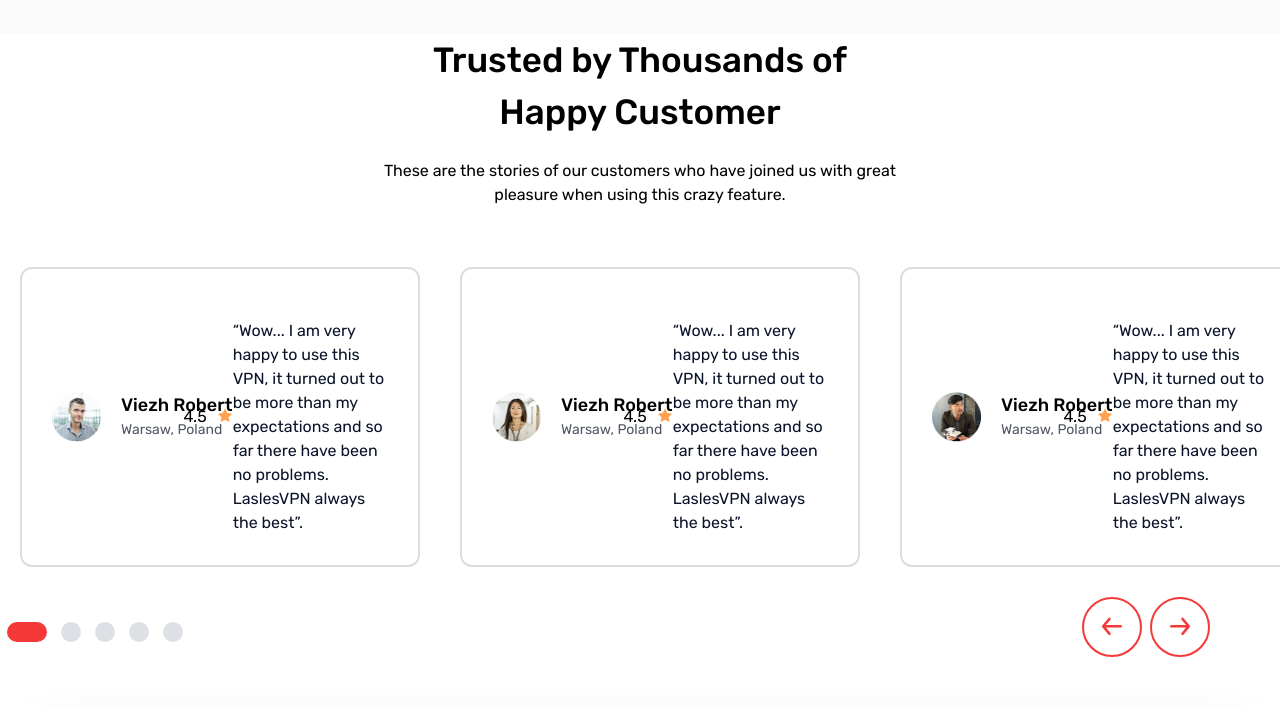
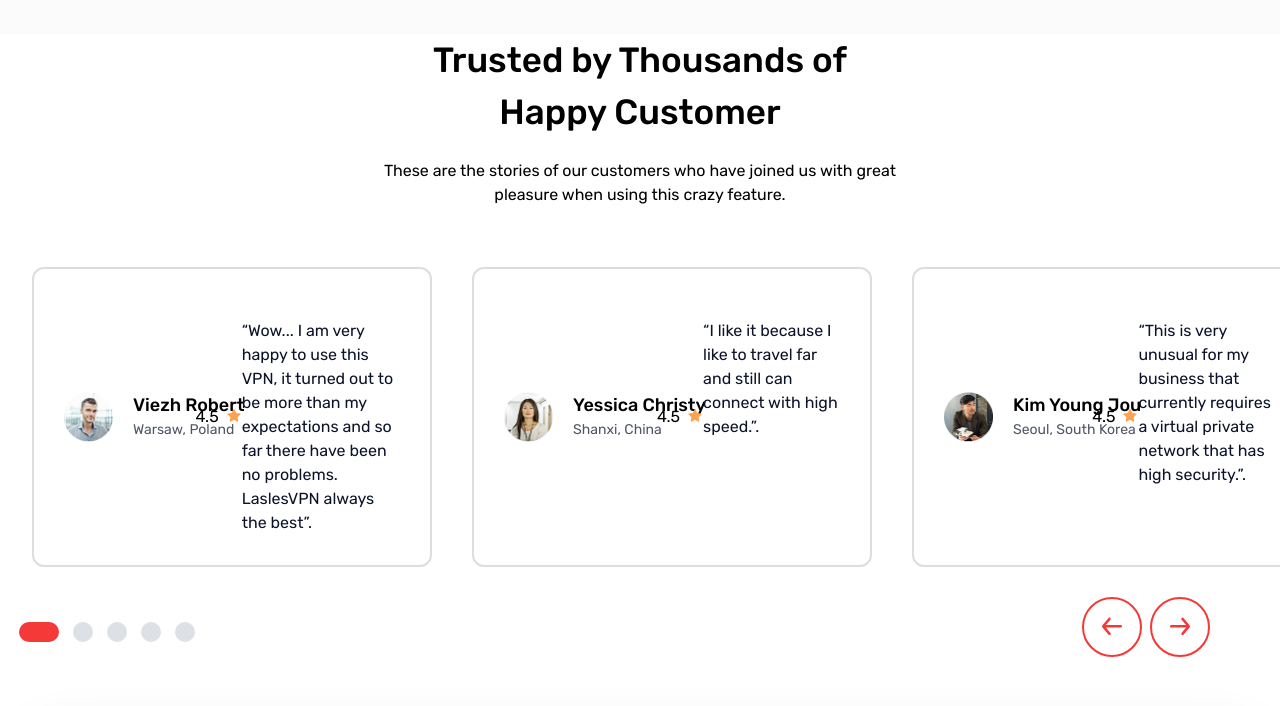
Before and after one commit to Nehaboora033/vpn, a plain HTML site: page index.html in a window 1280 px wide. Shown: the part 3774-4480 px from the top of the page. Drawn offline with nearby package versions, Linux system fonts and the light colour scheme.

Commit message:
added some  changes

```diff
--- a/assets/css/style.css
+++ b/assets/css/style.css
@@ -4,6 +4,39 @@
     font-family: "Rubik", sans-serif;
     /* outline:2px solid red; */
 }
+
+/* section5 */
+.loop-slider {
+    .company {
+        animation-name: loop;
+        animation-timing-function: linear;
+        animation-iteration-count: infinite;
+        animation-direction: var(--direction);
+        animation-duration: var(--duration);
+    }
+}
+
+@keyframes loop {
+    0% {
+        transform: translateX(0);
+    }
+
+    100% {
+        transform: translateX(-50%);
+    }
+}
+
+.company img {
+    max-width: none;
+}
+
+/* navbar */
+
+nav.scrolled {
+    box-shadow: 0 -25px 20px 0 rgba(0, 0, 0, 0.2), 0 6px 20px 0 rgba(0, 0, 0, 0.19);
+}
+
+
 
 /* section6 */
 
@@ -156,8 +189,6 @@
         display: flex !important;
         justify-content: center;
     }
-
-
 }
 
 @media(max-width:998px) {
@@ -177,48 +208,34 @@
     }
 }
 
-/* section5 */
-.loop-slider {
-    .company {
-        animation-name: loop;
-        animation-timing-function: linear;
-        animation-iteration-count: infinite;
-        animation-direction: var(--direction);
-        animation-duration: var(--duration);
+@media(min-width:768px) {
+    .over-slider {
+        z-index: 2;
+    }
+
+    .slick-list {
+        overflow: visible !important;
+        padding: 0 20% 0 0;
+        position: relative;
+    }
+
+    .slick-list::after {
+        content: ' ';
+        position: absolute;
+        top: 0px;
+        bottom: 0px;
+        width: 4000px;
+        right: 100%;
+        background-color: white;
     }
 }
-
-@keyframes loop {
-    0% {
-        transform: translateX(0);
-    }
-
-    100% {
-        transform: translateX(-50%);
-    }
-}
-
-.company img {
-    max-width: none;
-}
-
-/* navbar */
-
-nav.scrolled {
-    box-shadow: 0 -25px 20px 0 rgba(0, 0, 0, 0.2), 0 6px 20px 0 rgba(0, 0, 0, 0.19);
-}
-
-
-
-
-
 
 @media(max-width:1024px) {
 
     .activeNavBar .menu-icon span:first-child {
         transform: rotate(44deg);
         transform-origin: left;
-        transition:all 200ms linear;
+        transition: all 200ms linear;
     }
 
     .activeNavBar .menu-icon span:nth-child(2) {
--- a/index.html
+++ b/index.html
@@ -27,23 +27,25 @@
             </div>
             <div class="flex items-center xl:gap-[250px] lg:gap-[100px] max-lg:flex-row-reverse gap-[16px]">
 
-                <button class="menu-icon w-11 h-7 cursor-pointer flex z-30 justify-between flex-col border-none lg:hidden"
+                <button
+                    class="menu-icon w-11 h-7 cursor-pointer flex z-30 justify-between flex-col border-none lg:hidden"
                     onclick="menuIcon()">
                     <span class="w-full h-1 bg-[#F53838] rounded transition duration-100 ease-linear"></span>
                     <span class="w-full h-1 bg-[#F53838] rounded"></span>
                     <span class="w-full h-1 bg-[#F53838] rounded"></span>
                 </button>
-                <div class="flex gap-9 items-center menu-list lg:flex-row max-lg:flex-col max-lg:justify-center max-lg:h-full max-lg:w-[75%] max-lg:fixed max-lg:top-0 max-lg:-right-full z-10  transition duration-100 ease-linear max-lg:bg-white">
+                <div
+                    class="flex gap-9 items-center menu-list lg:flex-row max-lg:flex-col max-lg:justify-center max-lg:h-full max-lg:w-[75%] max-lg:fixed max-lg:top-0 max-lg:-right-full z-10  transition-all max-lg:bg-white">
                     <a href=""
-                        class="text-[#4F5665] max-lg:text-[#F53838] font-normal fs_md  hover:font-semibold hover:text-[#F53855] transition-colors duration-200">About</a>
+                        class="text-[#4F5665] max-lg:text-[#F53838] font-normal fs_md  hover:font-semibold hover:text-[#F53855] transition-colors duration-200 text-stroke-3">About</a>
                     <a href=""
-                        class="text-[#4F5665]  max-lg:text-[#F53838] font-normal fs_md hover:font-semibold hover:text-[#F53855] transition-colors duration-200">Features</a>
+                        class="text-[#4F5665]  max-lg:text-[#F53838] font-normal fs_md hover:font-semibold hover:text-[#F53855] transition-colors duration-200 text-stroke-3">Features</a>
                     <a href=""
-                        class="text-[#4F5665]  max-lg:text-[#F53838] font-normal fs_md hover:font-semibold hover:text-[#F53855] transition-colors duration-200">Pricing</a>
+                        class="text-[#4F5665]  max-lg:text-[#F53838] font-normal fs_md hover:font-semibold hover:text-[#F53855] transition-colors duration-200 text-stroke-3">Pricing</a>
                     <a href=""
-                        class="text-[#4F5665] max-lg:text-[#F53838] font-normal fs_md hover:font-semibold hover:text-[#F53855] transition-colors duration-200">Testimonials</a>
+                        class="text-[#4F5665] max-lg:text-[#F53838] font-normal fs_md hover:font-semibold hover:text-[#F53855] transition-colors duration-200 text-stroke-3">Testimonials</a>
                     <a href=""
-                        class="text-[#4F5665] max-lg:text-[#F53838] font-normal fs_md hover:font-semibold hover:text-[#F53855] transition-colors duration-200">Help</a>
+                        class="text-[#4F5665] max-lg:text-[#F53838] font-normal fs_md hover:font-semibold hover:text-[#F53855] transition-colors duration-200 ">Help</a>
                 </div>
                 <div class="flex sm:gap-7 gap-4 items-center">
                     <p
@@ -90,7 +92,7 @@
                         <p class="fw_sm fs_xl text-[#4F5665]">Users</p>
                     </div>
                 </div>
-                <div class="w-1 bg-[#EEEFF2] h-[125px] rounded-sm md:block hidden"></div>
+                <div class="w-[2px] bg-[#EEEFF2] h-[125px] rounded-sm md:block hidden"></div>
                 <div class="flex sm:gap-9 gap-6 items-center">
                     <div class="h-[55px] w-[55px] rounded-full bg-[#FFECEC] flex items-center justify-center">
                         <svg width="24" height="25" viewBox="0 0 24 25" fill="none" xmlns="http://www.w3.org/2000/svg">
@@ -104,7 +106,7 @@
                         <p class="fw_sm fs_xl text-[#4F5665]">Users</p>
                     </div>
                 </div>
-                <div class="w-1 bg-[#EEEFF2] h-[125px] rounded-sm md:block hidden"></div>
+                <div class="w-[2px] bg-[#EEEFF2] h-[125px] rounded-sm md:block hidden"></div>
                 <div class="flex sm:gap-9 gap-6 items-center">
                     <div class="h-[55px] w-[55px] rounded-full bg-[#FFECEC] flex items-center justify-center">
                         <svg width="25" height="25" viewBox="0 0 25 25" fill="none" xmlns="http://www.w3.org/2000/svg">
@@ -275,10 +277,11 @@
                 <h2 class="font-medium fs_3xl text-black text-center max-w-[383px] mx-auto">Huge Global Network of Fast
                     VPN
                 </h2>
-                <p class="text-center text-[#4F5665] fs_md font-normal max-w-[555px] mx-auto mt-5 sm:mb-36 mb-24">See <span
-                        class="font-bold ">LaslesVPN</span>
+                <p class="text-center text-[#4F5665] fs_md font-normal max-w-[555px] mx-auto mt-5 sm:mb-36 mb-24">See
+                    <span class="font-bold ">LaslesVPN</span>
                     everywhere
-                    to make it easier for you when you move locations.</p>
+                    to make it easier for you when you move locations.
+                </p>
             </div>
             <img src="./assets/images/png/Huge Global.png" alt="image" class="w-full">
             <div class="w-full flex flex-col relative py-6 overflow-hidden">
@@ -310,7 +313,7 @@
         </div>
     </section>
     <!-- section5 -->
-    <section class="pb-[57px]">
+    <section class="pb-[57px] overflow-hidden">
 
         <div class="container mx-auto px-3">
             <div class="flex justify-center flex-col items-center">
@@ -320,9 +323,6 @@
                     our customers who have joined us with great pleasure
                     when using this crazy feature.</p>
             </div>
-        </div>
-        <div class="container ml-auto">
-
             <div class=" slider mt-[60px]">
                 <div class=" card max-w-[400px] rounded-xl border-2  p-[30px] h-full border-[#DDDDDD] cursor-pointer ">
                     <div class="flex items-center justify-between ">
@@ -330,11 +330,11 @@
                             <img src="./assets/images/png/img1.png" alt="profile" class="mr-5">
                             <div>
                                 <p class="font-medium name  align-middle whitespace-nowrap">Viezh Robert</p>
-                                <p class="font-normal location text-[#4F5665] whitespace-nowrap">Warsaw, Poland</p>
+                                <p class="font-normal location text-[#4F5665]">Warsaw, Poland</p>
                             </div>
                         </div>
                         <div class="flex items-center">
-                            <p class="mr-[10px]">4.5</p>
+                            <p class="mr-[7px]">4.5</p>
                             <svg width="16" height="17" viewBox="0 0 16 17" fill="none"
                                 xmlns="http://www.w3.org/2000/svg">
                                 <path
@@ -353,12 +353,12 @@
                         <div class=" max-w-[182px] h-[50px] flex">
                             <img src="./assets/images/png/img2.png" alt="profile" class="mr-5">
                             <div>
-                                <p class="font-medium name align-middle whitespace-nowrap">Viezh Robert</p>
-                                <p class="font-normal location text-[#4F5665] whitespace-nowrap">Warsaw, Poland</p>
+                                <p class="font-medium name align-middle whitespace-nowrap">Yessica Christy</p>
+                                <p class="font-normal location text-[#4F5665] ">Shanxi, China</p>
                             </div>
                         </div>
                         <div class="flex items-center ">
-                            <p class="mr-[10px]">4.5</p>
+                            <p class="mr-[7px]">4.5</p>
                             <svg width="16" height="17" viewBox="0 0 16 17" fill="none"
                                 xmlns="http://www.w3.org/2000/svg">
                                 <path
@@ -367,23 +367,20 @@
                             </svg>
                         </div>
                     </div>
-                    <p class="max-w-[340px] font-normal about text-[#0B132A] align-middle mt-5">“Wow... I am very happy
-                        to use this VPN,
-                        it turned out to be more than my
-                        expectations and so far there have been no
-                        problems. LaslesVPN always the best”.</p>
+                    <p class="max-w-[340px] font-normal about text-[#0B132A] align-middle mt-5">“I like it because I
+                        like to travel far and still can connect with high speed.”.</p>
                 </div>
                 <div class=" card max-w-[400px] rounded-xl border-2 p-[30px] h-full border-[#DDDDDD] cursor-pointer ">
                     <div class="flex items-center justify-between ">
                         <div class=" max-w-[182px] h-[50px] flex">
                             <img src="./assets/images/png/img3.png" alt="profile" class="mr-5">
                             <div>
-                                <p class="font-medium name align-middle whitespace-nowrap">Viezh Robert</p>
-                                <p class="font-normal location text-[#4F5665] whitespace-nowrap">Warsaw, Poland</p>
+                                <p class="font-medium name align-middle whitespace-nowrap">Kim Young Jou</p>
+                                <p class="font-normal location text-[#4F5665]">Seoul, South Korea</p>
                             </div>
                         </div>
                         <div class="flex items-center">
-                            <p class="mr-[10px]">4.5</p>
+                            <p class="mr-[7px]">4.5</p>
                             <svg width="16" height="17" viewBox="0 0 16 17" fill="none"
                                 xmlns="http://www.w3.org/2000/svg">
                                 <path
@@ -392,11 +389,8 @@
                             </svg>
                         </div>
                     </div>
-                    <p class="max-w-[340px] font-normal about text-[#0B132A] align-middle mt-5">“Wow... I am very happy
-                        to use this VPN,
-                        it turned out to be more than my
-                        expectations and so far there have been no
-                        problems. LaslesVPN always the best”.</p>
+                    <p class="max-w-[340px] font-normal about text-[#0B132A] align-middle mt-5">“This is very unusual
+                        for my business that currently requires a virtual private network that has high security.”.</p>
                 </div>
                 <div class=" card max-w-[400px] rounded-xl border-2 p-[30px] h-full border-[#DDDDDD] cursor-pointer ">
                     <div class="flex items-center justify-between ">
@@ -408,7 +402,7 @@
                             </div>
                         </div>
                         <div class="flex items-center">
-                            <p class="mr-[10px]">4.5</p>
+                            <p class="mr-[7px]">4.5</p>
                             <svg width="16" height="17" viewBox="0 0 16 17" fill="none"
                                 xmlns="http://www.w3.org/2000/svg">
                                 <path
@@ -428,12 +422,12 @@
                         <div class=" max-w-[182px] h-[50px] flex">
                             <img src="./assets/images/png/img2.png" alt="profile" class="mr-5">
                             <div>
-                                <p class="font-medium name align-middle whitespace-nowrap">Viezh Robert</p>
-                                <p class="font-normal location text-[#4F5665] whitespace-nowrap">Warsaw, Poland</p>
+                                <p class="font-medium name align-middle whitespace-nowrap">Yessica Christy</p>
+                                <p class="font-normal location text-[#4F5665] whitespace-nowrap">Shanxi, China</p>
                             </div>
                         </div>
                         <div class="flex items-center ">
-                            <p class="mr-[10px]">4.5</p>
+                            <p class="mr-[7px]">4.5</p>
                             <svg width="16" height="17" viewBox="0 0 16 17" fill="none"
                                 xmlns="http://www.w3.org/2000/svg">
                                 <path
@@ -442,23 +436,20 @@
                             </svg>
                         </div>
                     </div>
-                    <p class="max-w-[340px] font-normal about text-[#0B132A] align-middle mt-5">“Wow... I am very happy
-                        to use this VPN,
-                        it turned out to be more than my
-                        expectations and so far there have been no
-                        problems. LaslesVPN always the best”.</p>
+                    <p class="max-w-[340px] font-normal about text-[#0B132A] align-middle mt-5">“I like it because I
+                        like to travel far and still can connect with high speed.”.</p>
                 </div>
                 <div class=" card max-w-[400px] rounded-xl border-2 p-[30px] h-full border-[#DDDDDD] cursor-pointer">
                     <div class="flex items-center justify-between ">
                         <div class=" max-w-[182px] h-[50px] flex">
                             <img src="./assets/images/png/img3.png" alt="profile" class="mr-5">
                             <div>
-                                <p class="font-medium name align-middle whitespace-nowrap">Viezh Robert</p>
-                                <p class="font-normal location text-[#4F5665] whitespace-nowrap">Warsaw, Poland</p>
+                                <p class="font-medium name align-middle whitespace-nowrap">Kim Young Jou</p>
+                                <p class="font-normal location text-[#4F5665] ">Seoul, South Korea</p>
                             </div>
                         </div>
                         <div class="flex items-center">
-                            <p class="mr-[10px]">4.5</p>
+                            <p class="mr-[7px]">4.5</p>
                             <svg width="16" height="17" viewBox="0 0 16 17" fill="none"
                                 xmlns="http://www.w3.org/2000/svg">
                                 <path
@@ -467,11 +458,8 @@
                             </svg>
                         </div>
                     </div>
-                    <p class="max-w-[340px] font-normal about text-[#0B132A] align-middle mt-5">“Wow... I am very happy
-                        to use this VPN,
-                        it turned out to be more than my
-                        expectations and so far there have been no
-                        problems. LaslesVPN always the best”.</p>
+                    <p class="max-w-[340px] font-normal about text-[#0B132A] align-middle mt-5">“This is very unusual
+                        for my business that currently requires a virtual private network that has high security.”</p>
                 </div>
             </div>
         </div>
@@ -497,7 +485,7 @@
         </div>
     </section>
     <!-- section6 -->
-    <section class="bg-[linear-gradient(to_bottom,_#FFFFFF_50%,_#F6F6F7_50%)]">
+    <section class="bg-[linear-gradient(to_bottom,_#FFFFFF_50%,_#F8F8F8_50%)]">
         <div class="container mx-auto px-3 pb-15 ">
             <div
                 class="  w-full bg-white flex  flex-col md:flex-row gap-7 md:gap-0 items-center justify-between md:py-[58px] py-[40px] xl:px-[70px] lg:px-[50px] px-5 rounded-xl shadow-[4px_10px_60px_-26px_rgba(0,0,0,0.2)]">
```
